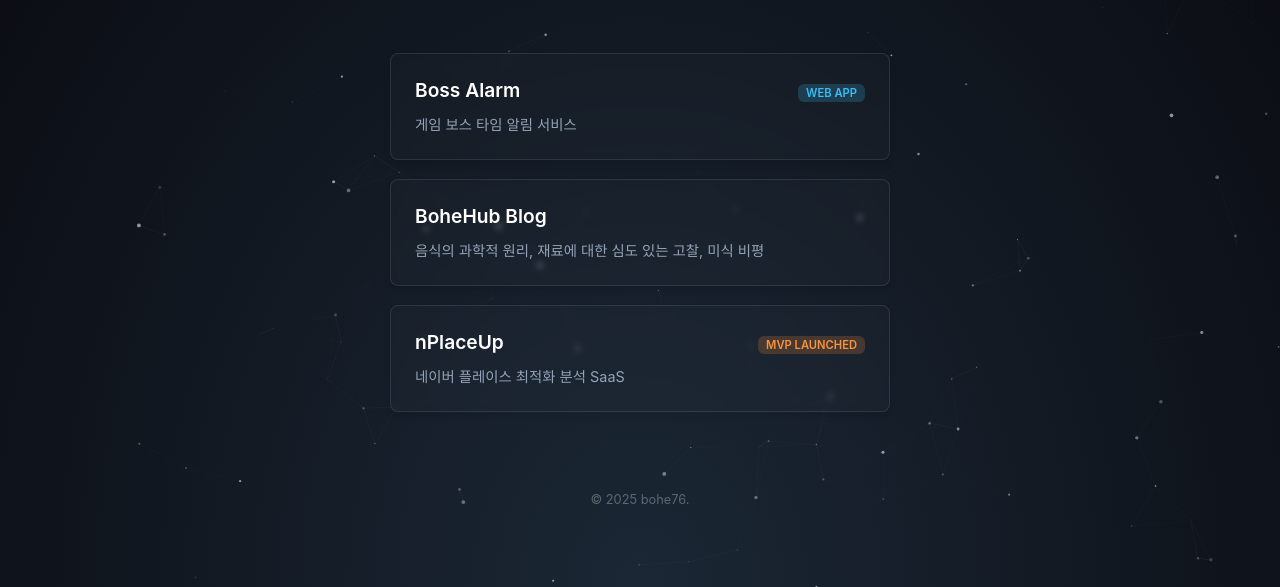
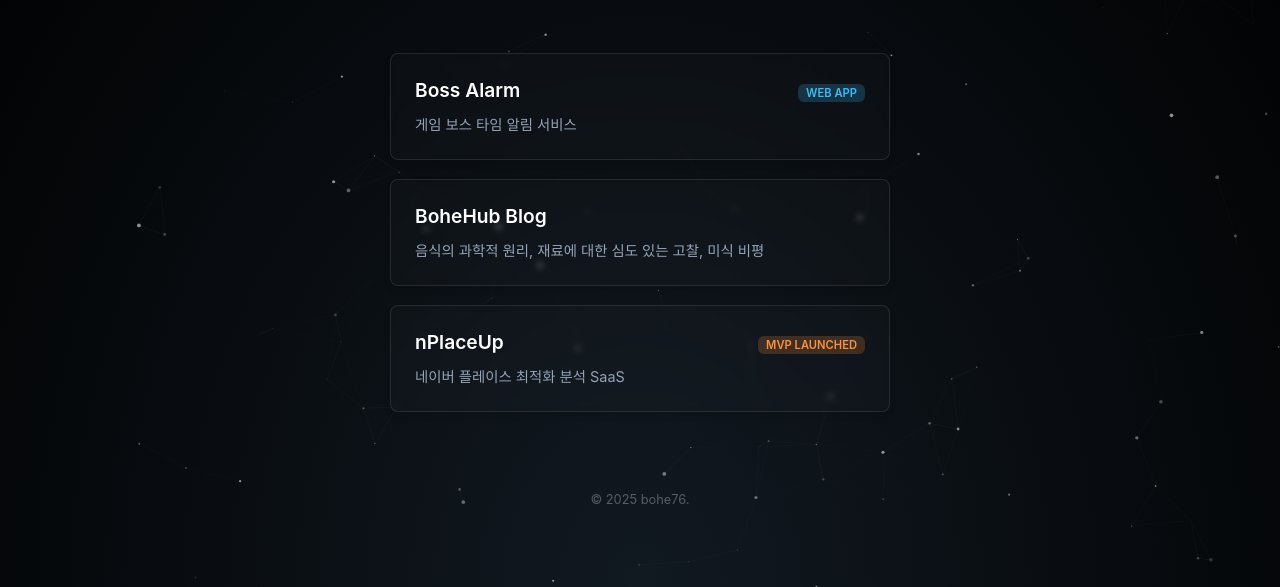
Before and after one commit to bohe76/bohe76.github.io, a plain HTML site: page index.html in a window 1280 px wide. Shown: the part 213-800 px from the top of the page. Drawn offline with Linux system fonts and the light colour scheme.

Commit message:
style: darken background color to deep blue

```diff
--- a/index.html
+++ b/index.html
@@ -38,7 +38,7 @@
             width: 100%;
             height: 100%;
             z-index: -1;
-            background: radial-gradient(ellipse at bottom, #1b2735 0%, #090a0f 100%);
+            background: radial-gradient(ellipse at bottom, #111921 0%, #000000 100%);
         }
 
         .container {
```
